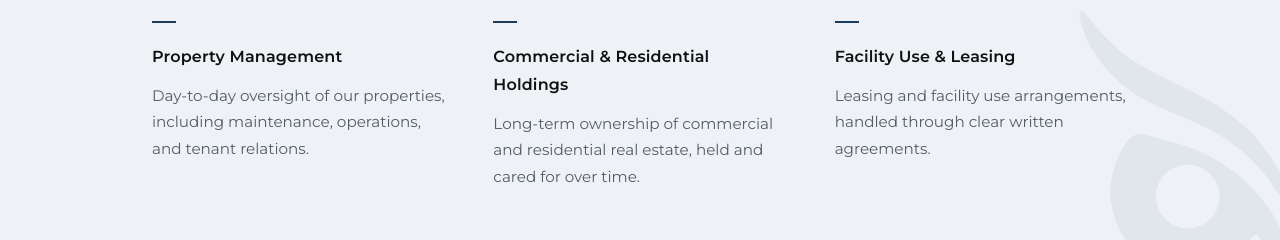
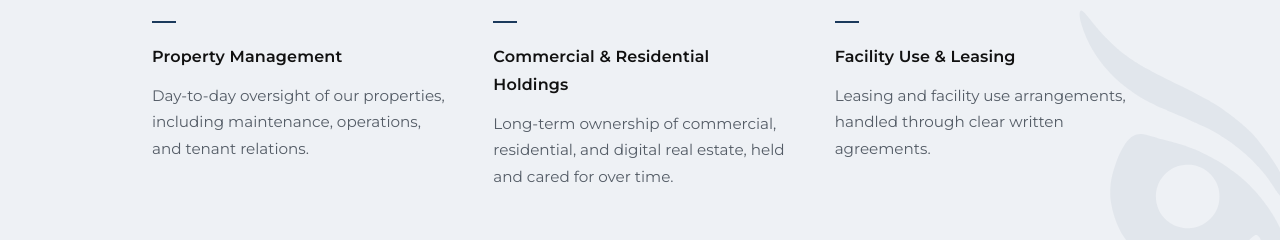
Before and after one commit to DParkerson7/ugglapearl-site, a plain HTML site: page index.html in a window 1280 px wide. Shown: the part 1110-1350 px from the top of the page. Drawn offline with Linux system fonts and the light colour scheme.

Commit message:
Holdings card: add digital real estate

```diff
--- a/index.html
+++ b/index.html
@@ -119,7 +119,7 @@
         </div>
         <div>
           <h3>Commercial &amp; Residential Holdings</h3>
-          <p>Long-term ownership of commercial and residential real estate, held and cared for over time.</p>
+          <p>Long-term ownership of commercial, residential, and digital real estate, held and cared for over time.</p>
         </div>
         <div>
           <h3>Facility Use &amp; Leasing</h3>
```
